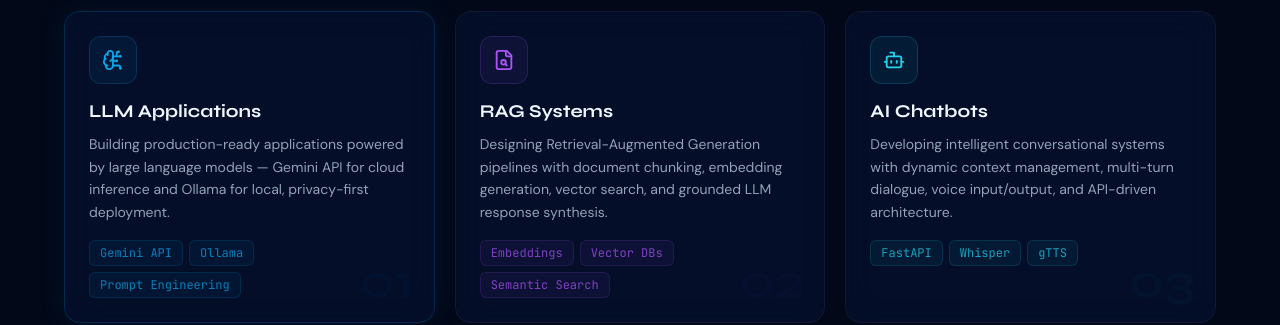
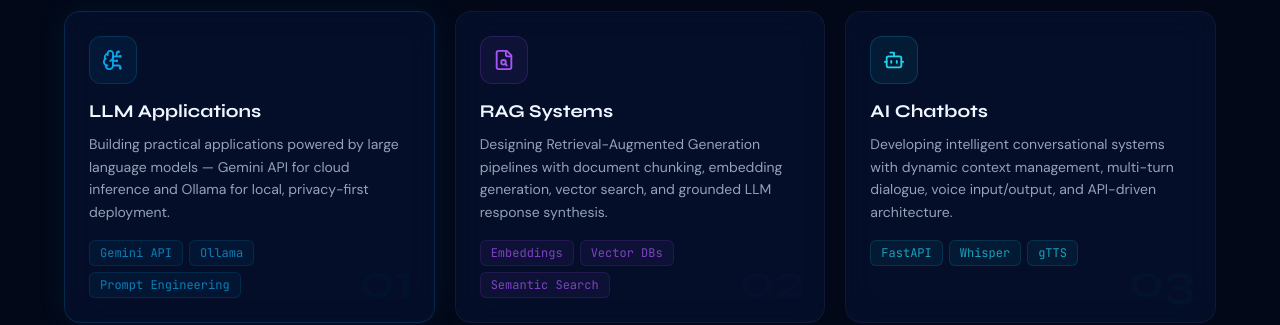
Before and after one commit to Vijaykio10/vijaya-portfolio, a React (Vite) app: page / in a window 1280 px wide. Shown: the part 7200-7525 px from the top of the page. Built offline with nearby package versions, Linux system fonts and the light colour scheme.

Commit message:
Tighten AI application positioning

```diff
--- a/src/components/AIFocus.jsx
+++ b/src/components/AIFocus.jsx
@@ -17,7 +17,7 @@
   {
     icon: BrainCircuit,
     title: 'LLM Applications',
-    desc: 'Building production-ready applications powered by large language models — Gemini API for cloud inference and Ollama for local, privacy-first deployment.',
+    desc: 'Building practical applications powered by large language models — Gemini API for cloud inference and Ollama for local, privacy-first deployment.',
     accent: '#0ea5e9',
     bg: 'rgba(14,165,233,0.07)',
     border: 'rgba(14,165,233,0.18)',
```
